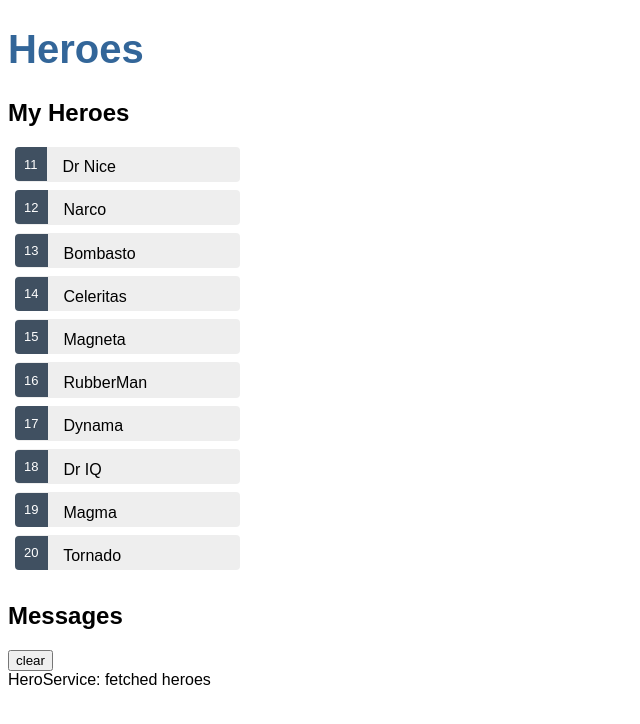
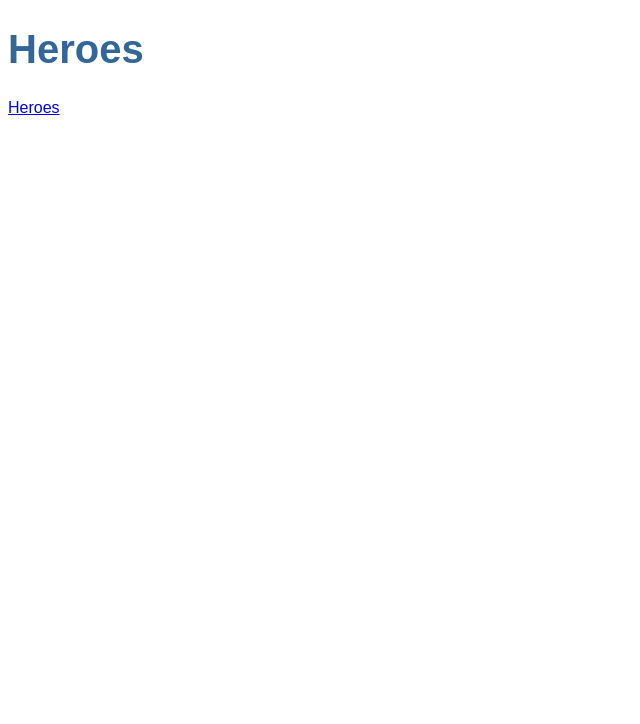
Before and after one commit to joeAlpha/angularTutorial, an Angular app in the folder app/: page / in a window 1280 px wide. Shown: the top 724 px of the page, without its empty margins (0-640 px from the left). Built offline with nearby package versions, Linux system fonts and the light colour scheme.

Commit message:
A router link was added

```diff
--- a/app/src/app/app.component.html
+++ b/app/src/app/app.component.html
@@ -1,3 +1,10 @@
 <h1>{{title}}</h1>
-<app-heroes></app-heroes>
+<!-- <app-heroes></app-heroes> -->
+<nav>
+    <a routerLink="/heroes">Heroes</a>
+</nav>
+
+<!-- Here will be place the views routed -->
+<router-outlet></router-outlet>
+
 <app-messages></app-messages>
--- a/app/src/app/app.module.ts
+++ b/app/src/app/app.module.ts
@@ -6,6 +6,7 @@ import { HeroesComponent } from './heroes/heroes.component';
 import { FormsModule } from '@angular/forms';
 import { HeroDetailComponent } from './hero-detail/hero-detail.component';
 import { MessagesComponent } from './messages/messages.component';
+import { AppRoutingModule } from './app-routing.module';
 
 @NgModule({
   declarations: [
@@ -16,7 +17,8 @@ import { MessagesComponent } from './messages/messages.component';
   ],
   imports: [
     BrowserModule,
-    FormsModule
+    FormsModule,
+    AppRoutingModule
   ],
   providers: [],
   bootstrap: [AppComponent]
```
Also changed, not shown: app/src/app/app-routing.module.ts (added, +16 -0 lines).
